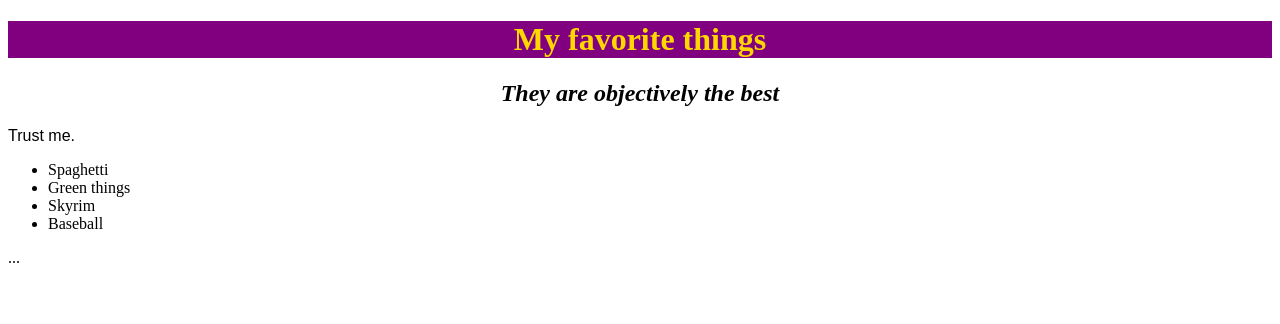
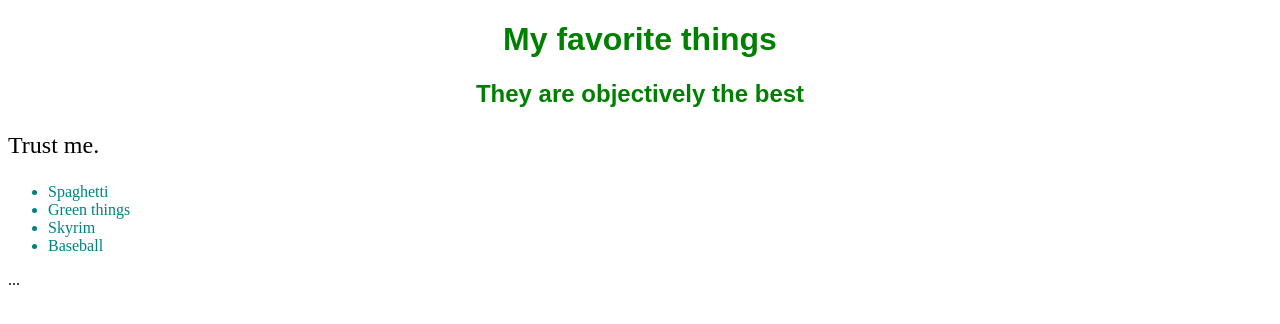
Before and after one commit to teddyXIV/my_first_webpage, a plain HTML site: page index.html in a window 1280 px wide. Drawn offline with Linux system fonts and the light colour scheme.

Commit message:
Chnge name of favorite-things.html to index.html.

```diff
--- a/css/more-styles.css
+++ b/css/more-styles.css
@@ -9,3 +9,11 @@ h2 {
 div {
     text-align: center;
 }
+
+p {
+    font-size: x-large; line-height: '40px%'; font-style: unset;
+}
+
+ul {
+    color: teal;
+}
--- a/favorite-things.html
+++ b/index.html
@@ -1,7 +1,7 @@
 <!DOCTYPE html>
 <html lang="en-US">
 <head>
-    <link href="css/styles.css" rel="stylesheet" type="text/css">
+    <link href="css/more-styles.css" rel="stylesheet" type="text/css">
     <title>My favorite things</title>
 </head>
 <body>
```
Also changed, not shown: favorite-places.html (+4 -0 lines).
